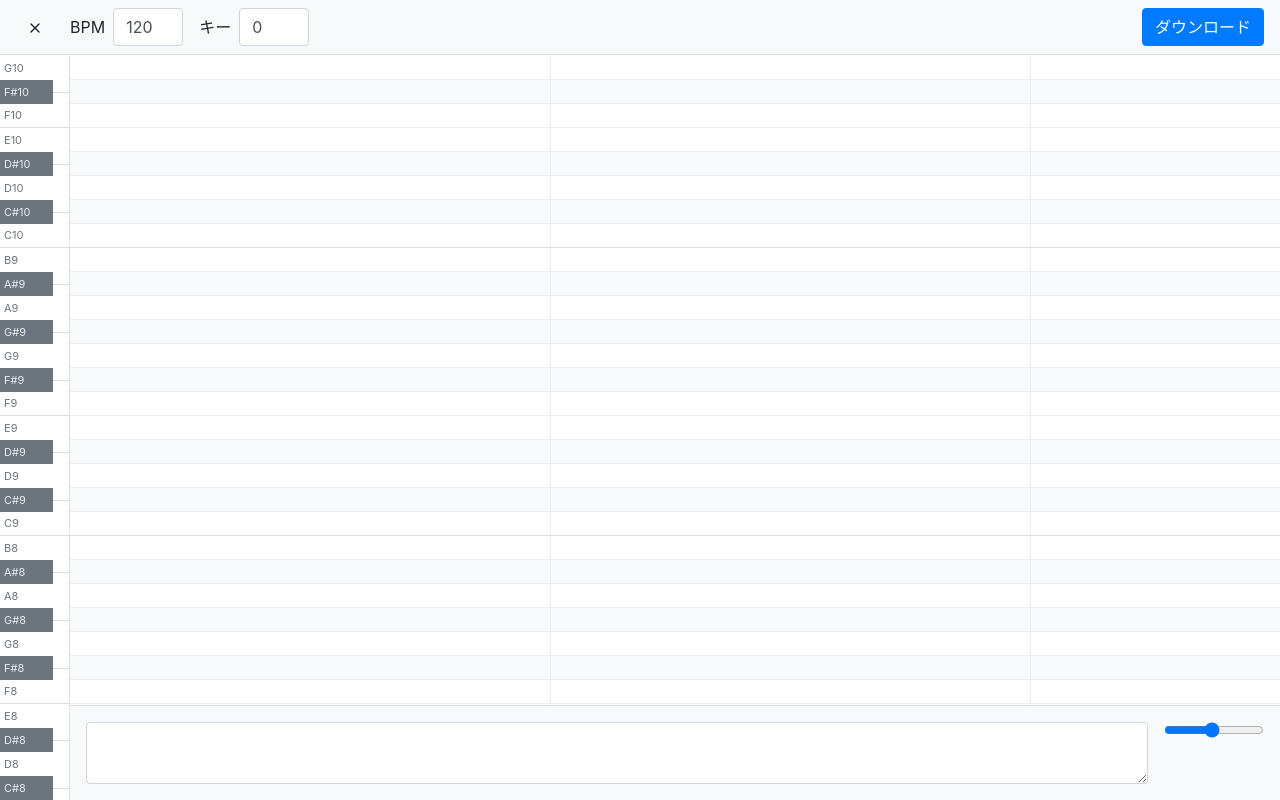
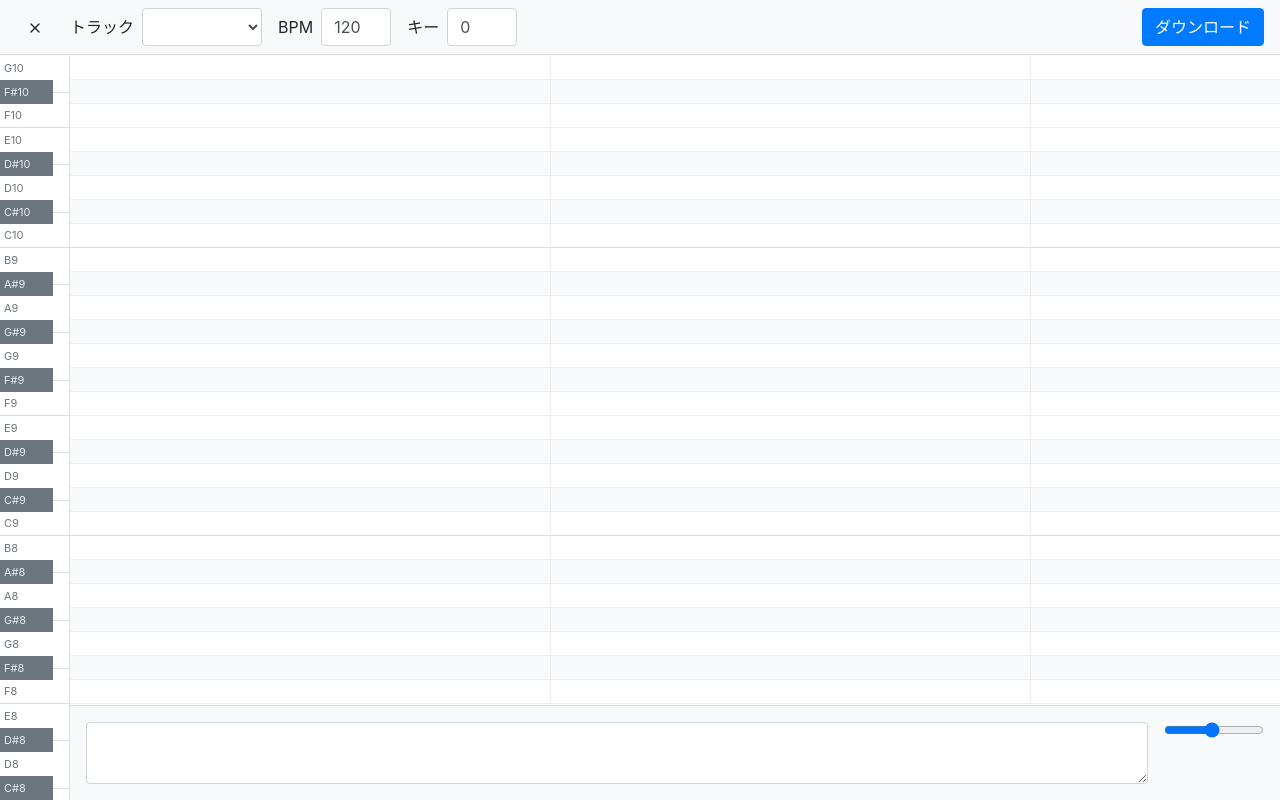
Before and after one commit to romot-co/midi-musicxml-seq, a React (Create React App) app: page /edit in a window 1280 px wide. Shown: the top 800 px of the page. Built offline with nearby package versions, Linux system fonts and the light colour scheme.

Commit message:
add track change temporary

```diff
--- a/src/pages/MidiEditPage.js
+++ b/src/pages/MidiEditPage.js
@@ -52,6 +52,9 @@ const MidiEditPage = (props) => {
       setMidi(false);
       history.push('/');
     }
+  };
+  const handleChangeTrack = (e) => {
+    setTrackIndex(e.target.value);
   };
   const handleChangeTempo = (e) => {
     setTempo(e.target.value);
@@ -274,6 +277,16 @@ const MidiEditPage = (props) => {
           <Button className="rounded-circle mr-3 btn-icon" color="light" onClick={handleClose}>
             <FiX />
           </Button>
+          <span className="mr-2">トラック</span>
+          <Input
+            type="select"
+            color="light"
+            onChange={handleChangeTrack}
+            style={{width: '120px'}}
+            className="mr-3"
+          >
+            {midi && midi.toJSON().tracks.map((v,i) => <option key={i} value={i}>{i+1}: {v.name}</option>)}
+          </Input>
           <span className="mr-2">BPM</span>
           <Input
             type="number"
```
Also changed, not shown: 8 other files (tests, documents, lock files or other folders).
